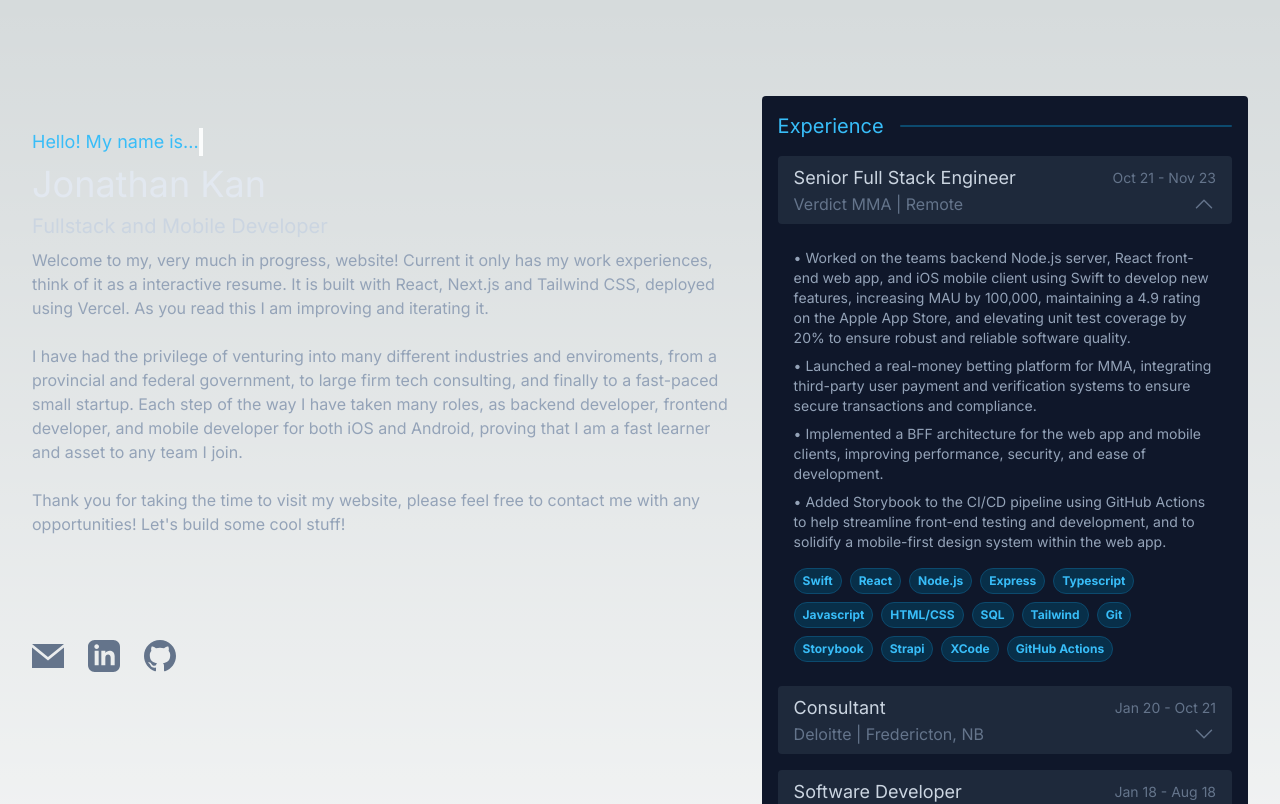
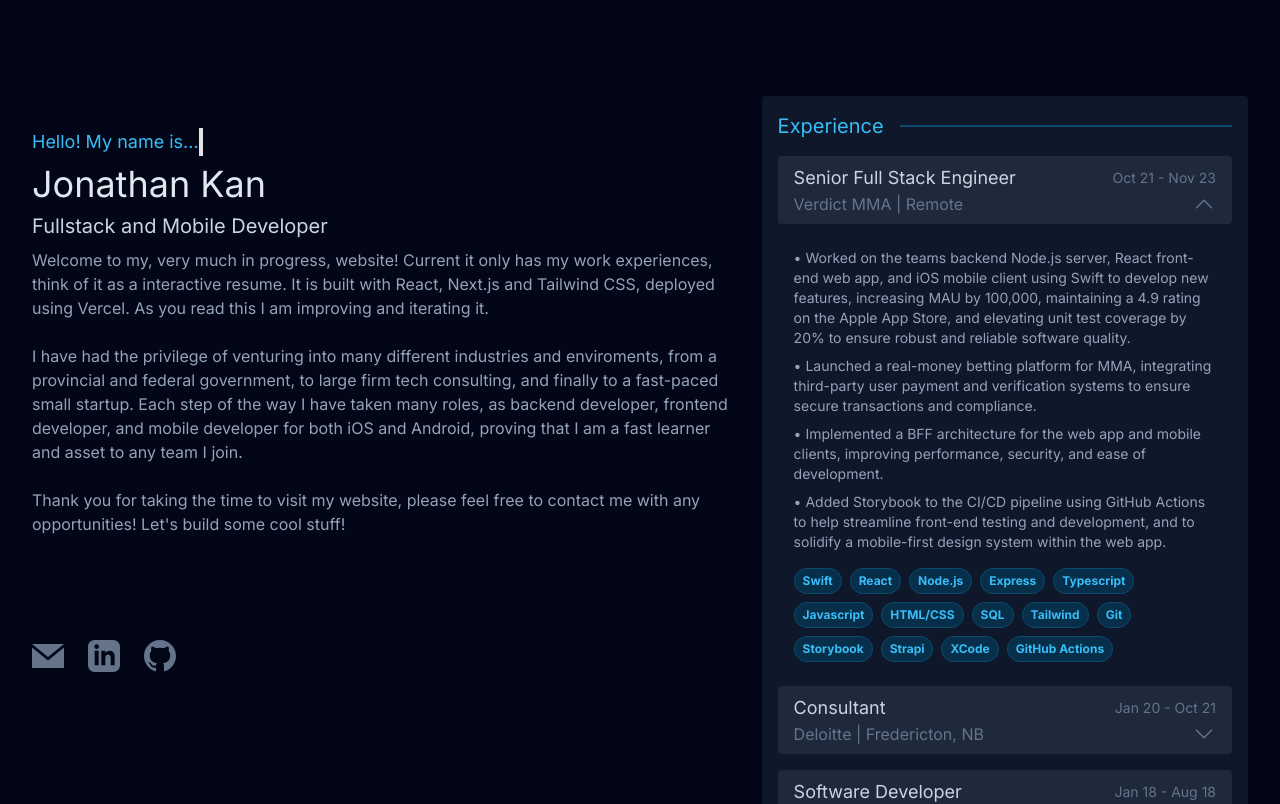
Before and after one commit to jkan635/jkan-portfolio, a Next.js app: page / in a window 1280 px wide. Shown: the top 804 px of the page. Built offline with nearby package versions, Linux system fonts and the light colour scheme.

Commit message:
Updated background color

```diff
--- a/app/page.tsx
+++ b/app/page.tsx
@@ -16,7 +16,7 @@ export default function Home() {
     }, []);
 
     return (
-      <div className="w-full h-full min-h-screen flex justify-center">
+      <div className="w-full h-full bg-slate-950 min-h-screen flex justify-center">
           <div className="max-w-7xl relative flex flex-col lg:flex-row mx-8 py-32 lg:py-0 gap-8 justify-between">
 
               <div className="lg:sticky lg:top-0 lg:max-h-screen lg:py-32 flex flex-col justify-between h-128 lg:h-auto gap-6 lg:gap-8">
```
